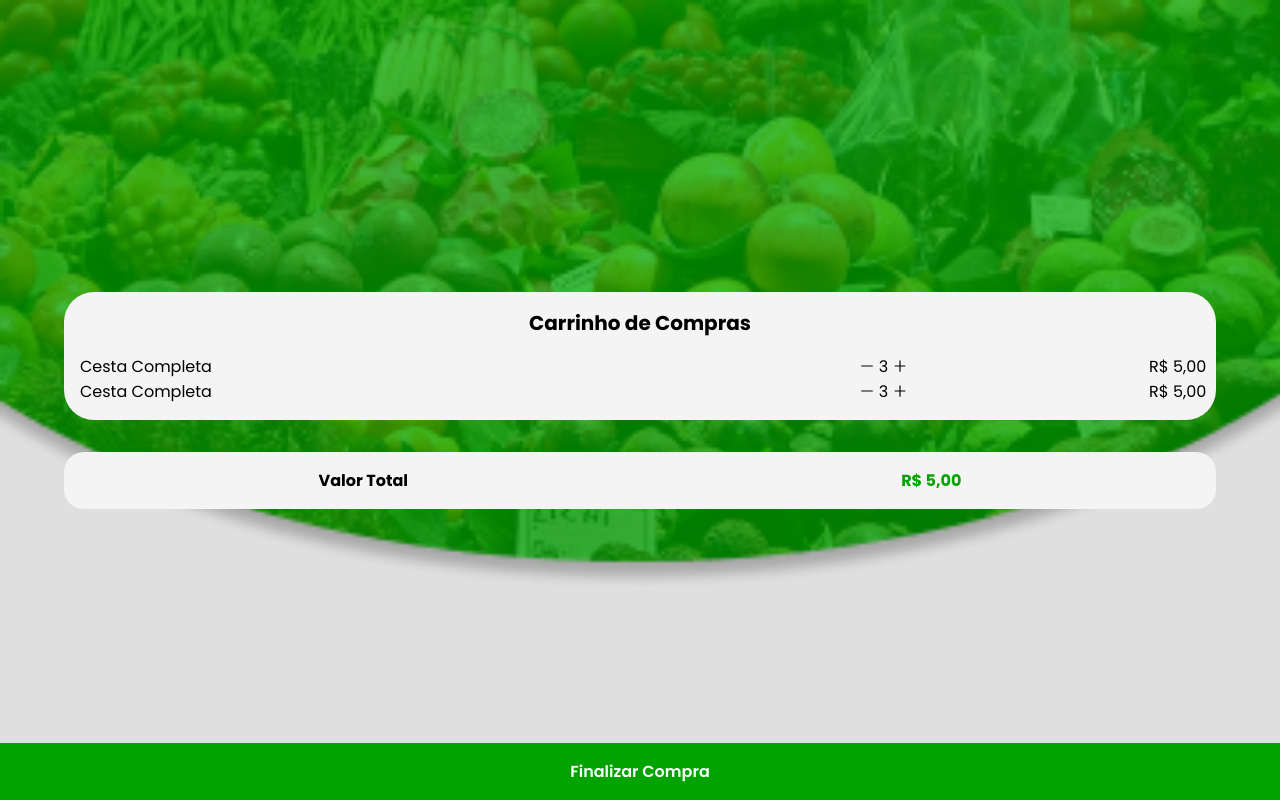
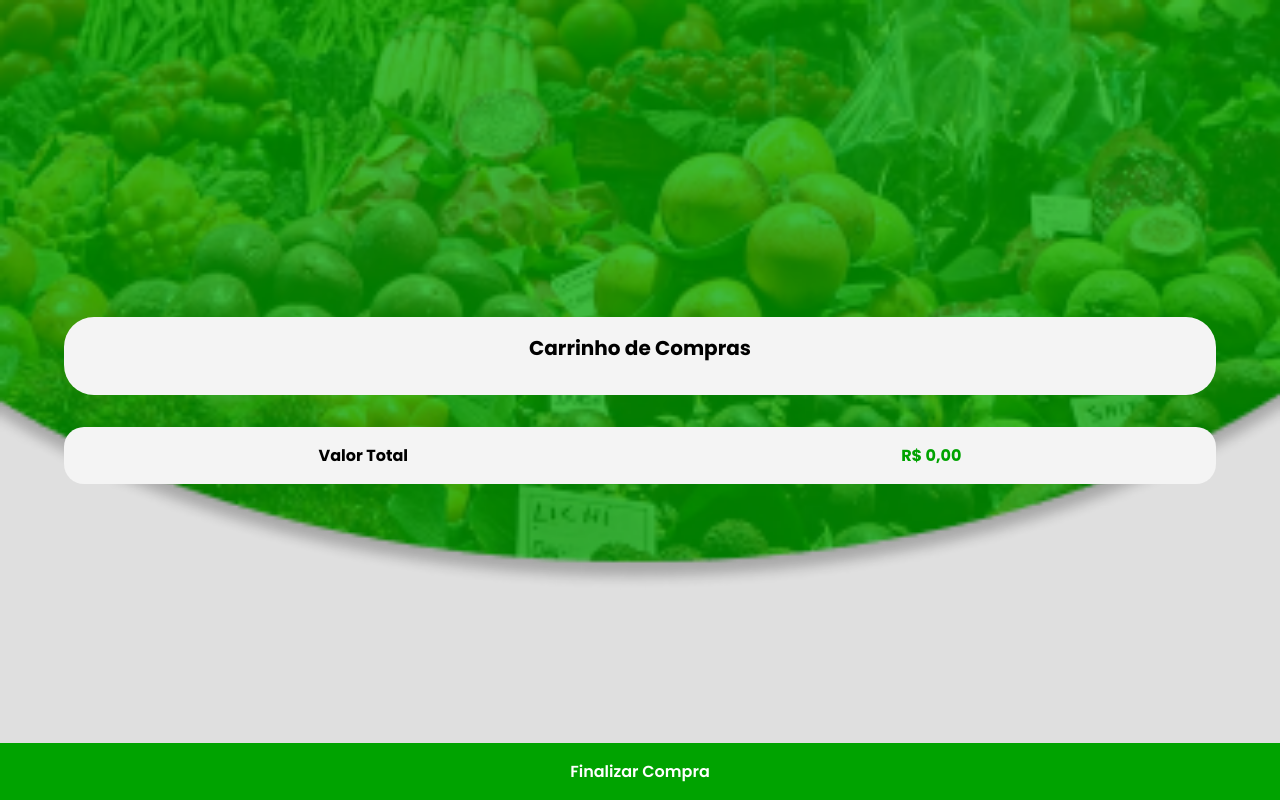
Before and after one commit to ysabeellaa/CasaPlanta, a React (Vite) app: page /carrinho in a window 1280 px wide. Built offline with nearby package versions, Linux system fonts and the light colour scheme.

Commit message:
contexto carrinho ok

```diff
--- a/src/components/ModalProduct/ModalProduct.tsx
+++ b/src/components/ModalProduct/ModalProduct.tsx
@@ -1,4 +1,4 @@
-import React, { useContext, useState } from 'react'
+import React, { useContext, useState, useEffect } from 'react'
 import Modal from 'react-modal'
 import { UserContext } from '../../contexts/UserContext';
 import CartProvider, { useCartContext } from '../../contexts/CartContext';
@@ -7,6 +7,10 @@ import { AiOutlineMinusCircle } from 'react-icons/ai';
 import { AiOutlineClose } from 'react-icons/ai';
 
 import styles from './ModalProduct.module.scss';
+//propriedade appElement no componente Modal para um nó DOM válido que represente o elemento raiz do aplicativo.
+
+Modal.setAppElement('#root');
+
 interface IModalProps {
     isOpen: boolean;
     handleCloseModal: () => void;
@@ -14,8 +18,10 @@ interface IModalProps {
     paragraphs: string[];
     title: string;
     price: number
+    count?: number;
     //modalKey: string;
 }
+
 
 export default function ModalProduct({
     isOpen,
@@ -28,8 +34,20 @@ export default function ModalProduct({
 }: IModalProps) {
 
     //cria duas variáveis: counters e setCounters, que são extraídas do valor retornado pelo useCartContext()
-    const { counters, setCounters } = useCartContext();
-    const [count, setCount] = useState<number>(counters[image] || 0);
+    const { counters, setCounters, setProducts } = useCartContext();
+    const [count, setCount] = useState<number>(counters[image] ||  1);
+
+
+
+
+
+    function addProductIfBiggerThanZero() {
+            const newPrice = price * count;
+            const newProduct = { title: title, count: count, price: newPrice };
+            setProducts(prevProducts => [...prevProducts, newProduct]);
+
+    }
+
 
 
 
@@ -46,8 +64,12 @@ export default function ModalProduct({
         }
         setCount(newCount);
         setCounters((prev) => ({ ...prev, [image]: newCount }));
+        getPrice();
     }
 
+    function getPrice(): number {
+        return price * count;
+         }
 
 
     return (
@@ -63,8 +85,8 @@ export default function ModalProduct({
             <div className={styles.close}>
                 <AiOutlineClose
 
-                onClick={handleCloseModal}
-            />
+                    onClick={handleCloseModal}
+                />
             </div>
             <div className={styles.container}>
                 <div className={styles.div_img}>
@@ -77,7 +99,7 @@ export default function ModalProduct({
                     ))}
 
                     <div className={styles.last_p}>
-                        <p >{(price * count).toLocaleString('pt-BR', {
+                        <p >{getPrice().toLocaleString('pt-BR', {
                             style: 'currency',
                             currency: 'BRL',
                         })}</p>
@@ -89,8 +111,7 @@ export default function ModalProduct({
                         <span>{count}</span>
                         <AiOutlinePlusCircle onClick={incrementCounter} />
                     </div>
-                    <button>Adicionar</button>
-
+                    <button onClick={addProductIfBiggerThanZero}>Adicionar</button>
                 </div>
             </div>
         </Modal>
--- a/src/contexts/CartContext.tsx
+++ b/src/contexts/CartContext.tsx
@@ -3,16 +3,28 @@ import React, { createContext, useContext, useState } from 'react'
 interface ICartContext {
   counters: { [image: string]: number };
   setCounters: React.Dispatch<React.SetStateAction<{ [image: string]: number }>>;
+  products: any[];
+  setProducts: React.Dispatch<React.SetStateAction<any[]>>;
 }
 
 interface ICartProvider {
   children: React.ReactNode;
 }
+interface IProductCart {
+  title: string;
+  count: number;
+  price: number;
+}
+
 
 const CartContext = createContext<ICartContext>({
   counters: {},
-  setCounters: () => { }
+  setCounters: () => { },
+  products: [],
+  setProducts: () => {},
+
 })
+
 
 
 
@@ -22,14 +34,17 @@ export default function CartProvider({ children }: ICartProvider) {
   const [counters, setCounters] = useState<{ [image: string]: number }>({}); //mapeia chaves do tipo string para valores do tipo number
 
   //adicionar ou atualizar a chave especificada com o novo valor.
-  function setCounter(image: string, value: number) {
+  /* function setCounter(image: string, value: number) {
     setCounters({ ...counters, [image]: value });
-  }
+  } */
+
 
 
   //prover os valores  do contexto
+  const [productsCart, setProductsCart] = useState<IProductCart[]>([]);
+
   return (
-    <CartContext.Provider value={{ counters, setCounters }}>
+    <CartContext.Provider value={{ counters, setCounters,products:productsCart,setProducts:setProductsCart }}>
       {children}
     </CartContext.Provider>
   )
--- a/src/pages/Cardapio/Cardapio.tsx
+++ b/src/pages/Cardapio/Cardapio.tsx
@@ -39,7 +39,7 @@ export function Cardapio() {
             <div className={style.listagemCardapio}>
 
                 {filteredProducts.map(card => (
-                    <Card img={card.img} title={card.title} subtitle={card.subtitle} price={card.price} paragraphs={card.paragraphs} />
+                    <Card img={card.img} title={card.title} subtitle={card.subtitle} price={card.price} paragraphs={card.paragraphs} key={card.img}/>
                 ))}
 
             </div>
--- a/src/pages/Cart/Cart.tsx
+++ b/src/pages/Cart/Cart.tsx
@@ -5,9 +5,12 @@ import styles from './Cart.module.scss';
 import { useCartContext } from '../../contexts/CartContext';
 
 
+
+
 export default function Cart() {
 
-
+  const { products } = useCartContext();
+  const total = products.reduce((acc, item) => acc + item.price, 0);
 
 
 
@@ -16,40 +19,33 @@ export default function Cart() {
       <img src={EllipseBG} className={styles.imgBg} />
       <section className={styles.cart}>
         <h1>Carrinho de Compras</h1>
-        <div>
-            <p>Cesta Completa</p>
+        {products.map(item => (
+
+          <div>
+            <p>{item.title}</p>
             <div className={styles.count}>
-              <AiOutlineMinus  />
-              <span>3</span>
-              <AiOutlinePlus  />
+              <AiOutlineMinus />
+              <span>{item.count}</span>
+              <AiOutlinePlus />
             </div>
             <div className={styles.last_p}>
-              <p >{(5).toLocaleString('pt-BR', {
-                style: 'currency',
-                currency: 'BRL',
-              })}</p>
+              <span className="price" aria-label="Preço">
+                {item.price.toLocaleString('pt-BR', {
+                  style: 'currency',
+                  currency: 'BRL',
+                })}
+              </span>
 
-          </div>
-        </div>
-        <div>
-            <p>Cesta Completa</p>
-            <div className={styles.count}>
-              <AiOutlineMinus  />
-              <span>3</span>
-              <AiOutlinePlus  />
+
             </div>
-            <div className={styles.last_p}>
-              <p >{(5).toLocaleString('pt-BR', {
-                style: 'currency',
-                currency: 'BRL',
-              })}</p>
+          </div>)
+        )}
 
-          </div>
-        </div>
+
       </section>
       <section className={styles.amount}>
         <p>Valor Total</p>
-        <p>{(5).toLocaleString('pt-BR', {
+        <p>{total.toLocaleString('pt-BR', {
           style: 'currency',
           currency: 'BRL'
         })}</p>
```
